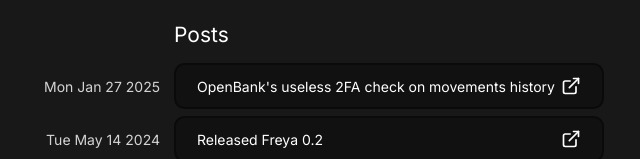
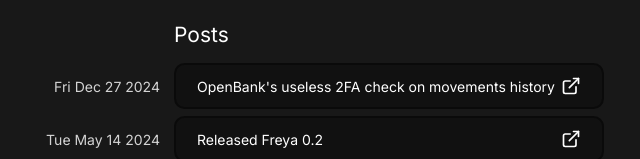
Before and after one commit to marc2332/portfolio, a Next.js app: page / in a window 1280 px wide. Shown: the part 385-544 px from the top of the page, without its empty margins (281-921 px from the left). Built offline with nearby package versions, Linux system fonts and the light colour scheme; no server answers.

Commit message:
chore: Fix date

```diff
--- a/pages/index.tsx
+++ b/pages/index.tsx
@@ -152,7 +152,7 @@
         <h2 className="text-2xl mb-4 sm:ml-40">Posts</h2>
         <Card
           title="OpenBank's useless 2FA check on movements history"
-          info={new Date(2024, 12, 27).toDateString()}
+          info={new Date(2024, 11, 27).toDateString()}
           url="posts/openbank_useless_2fa_movements_history"
         />
         {/* <Card
```
